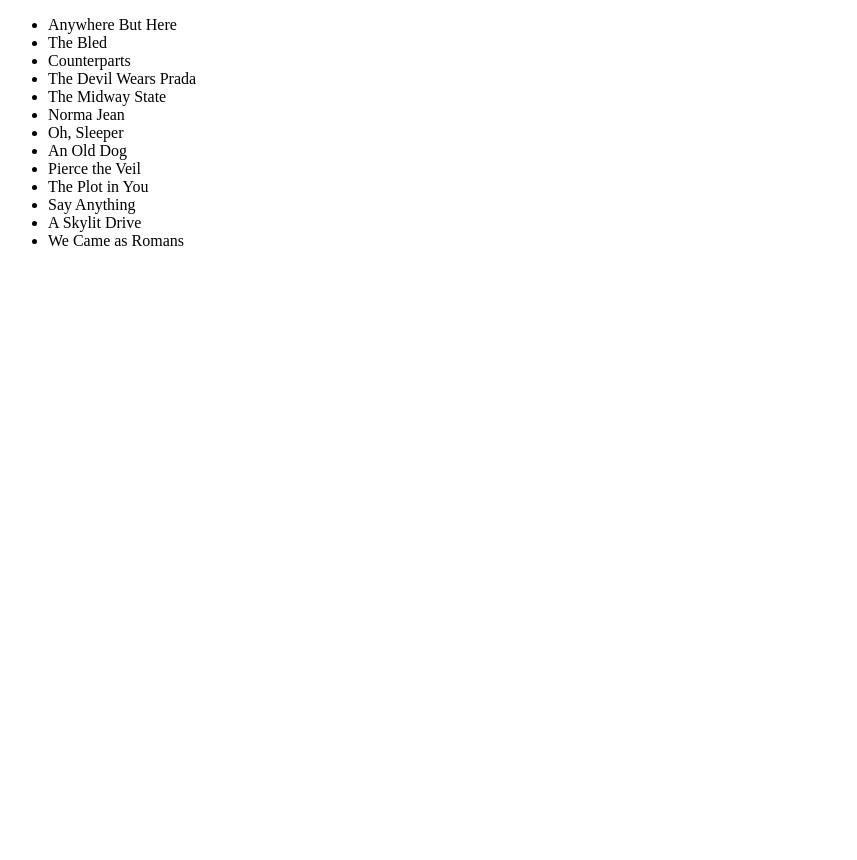
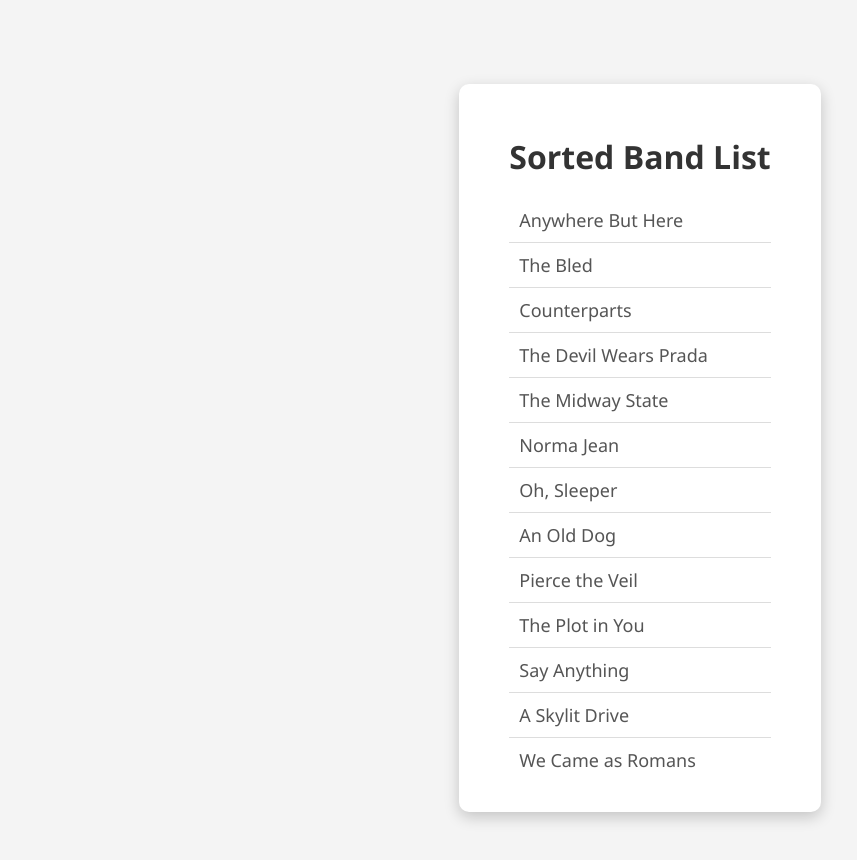
Before and after one commit to acciojob/sorting-articles-Anjan1204, a website: page main.html in a window 1280 px wide. Shown: the whole page, without its empty margins (0-857 px from the left). Before the commit the page ends 800 px from the top, so only its background shows below. Drawn offline with Linux system fonts and the light colour scheme.

Commit message:
created a submission

```diff
--- a/main.html
+++ b/main.html
@@ -2,13 +2,13 @@
 <html lang="en">
 <head>
   <meta charset="UTF-8">
-  <title>Sorted Band List</title>
-  <link rel="stylesheet" href="style.css">
+  <title>Band List</title>
+  <link rel="stylesheet" href="styles.css">
 </head>
 <body>
-
-  <div class="bands-container">
-    <ul id="band" class="bands"></ul>
+  <div class="container">
+    <h1>Sorted Band List</h1>
+    <ul id="band"></ul>
   </div>
 
   <script src="script.js"></script>
--- a/script.js
+++ b/script.js
@@ -1,20 +1,26 @@
 const bands = [
-  'The Plot in You', 'The Devil Wears Prada', 'Pierce the Veil',
-  'Norma Jean', 'The Bled', 'Say Anything', 'The Midway State',
-  'We Came as Romans', 'Counterparts', 'Oh, Sleeper',
-  'A Skylit Drive', 'Anywhere But Here', 'An Old Dog'
+  'The Plot in You',
+  'The Devil Wears Prada',
+  'Pierce the Veil',
+  'Norma Jean',
+  'The Bled',
+  'Say Anything',
+  'The Midway State',
+  'We Came as Romans',
+  'Counterparts',
+  'Oh, Sleeper',
+  'A Skylit Drive',
+  'Anywhere But Here',
+  'An Old Dog'
 ];
 
-// Strip 'a', 'an', 'the' for sorting
-function stripArticle(band) {
-  return band.replace(/^(a |an |the )/i, '').trim();
+// Function to ignore articles for sorting
+function stripArticle(name) {
+  return name.replace(/^(a |an |the )/i, '').trim();
 }
 
-// Sort the bands
-const sortedBands = bands.sort((a, b) => {
-  return stripArticle(a).localeCompare(stripArticle(b));
-});
+// Sort and display
+const sortedBands = bands.slice().sort((a, b) => stripArticle(a).localeCompare(stripArticle(b)));
 
-// Add to DOM
-const ul = document.getElementById("band");
+const ul = document.getElementById('band');
 ul.innerHTML = sortedBands.map(band => `<li>${band}</li>`).join('');
--- a/styles.css
+++ b/styles.css
@@ -1,45 +1,39 @@
-html {
-  box-sizing: border-box;
-  background: url('https://unsplash.it/1500/1000?image=881') no-repeat center center fixed;
-  background-size: cover;
+body {
+  font-family: 'Segoe UI', sans-serif;
+  background: #f4f4f4;
+  padding: 40px;
+  display: flex;
+  justify-content: center;
+  align-items: center;
+  min-height: 100vh;
 }
 
-*, *:before, *:after {
-  box-sizing: inherit;
+.container {
+  background: white;
+  padding: 30px 50px;
+  border-radius: 10px;
+  box-shadow: 0 5px 15px rgba(0, 0, 0, 0.2);
 }
 
-body {
-  font-family: 'Arial', sans-serif;
-  margin: 0;
-  padding: 0;
-  display: flex;
-  justify-content: center;
-  align-items: flex-start;
-  min-height: 100vh;
-  background-color: rgba(255, 255, 255, 0.7);
+h1 {
+  text-align: center;
+  margin-bottom: 20px;
+  color: #333;
 }
 
-.bands-container {
-  background: white;
-  width: 400px;
-  margin: 5vh auto;
-  padding: 20px 40px;
-  border-radius: 10px;
-  box-shadow: 0 0 20px rgba(0,0,0,0.2);
-}
-
-ul.bands {
-  list-style: none;
+ul#band {
+  list-style-type: none;
   padding: 0;
   margin: 0;
 }
 
-.bands li {
-  padding: 10px 0;
-  border-bottom: 1px solid #eee;
+ul#band li {
+  padding: 10px;
+  border-bottom: 1px solid #ddd;
   font-size: 18px;
+  color: #555;
 }
 
-.bands li:last-child {
+ul#band li:last-child {
   border-bottom: none;
 }
```
